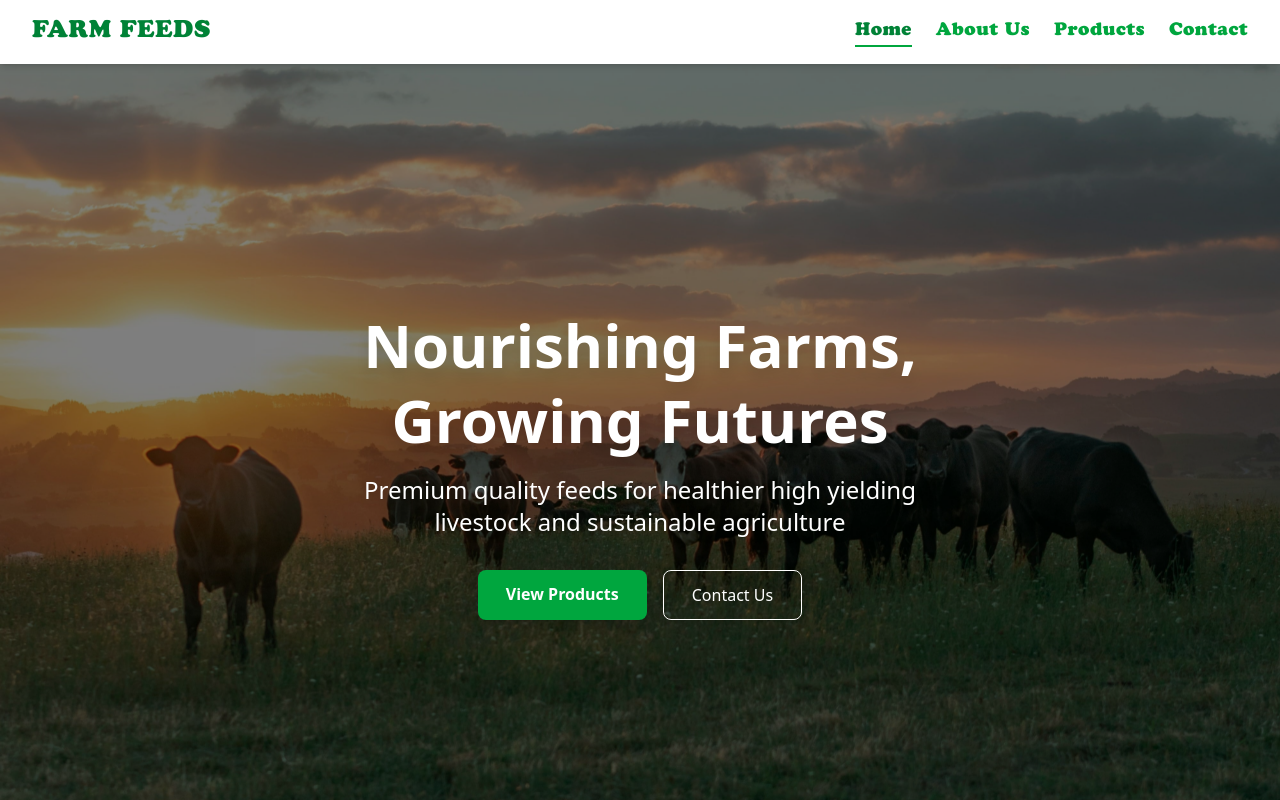
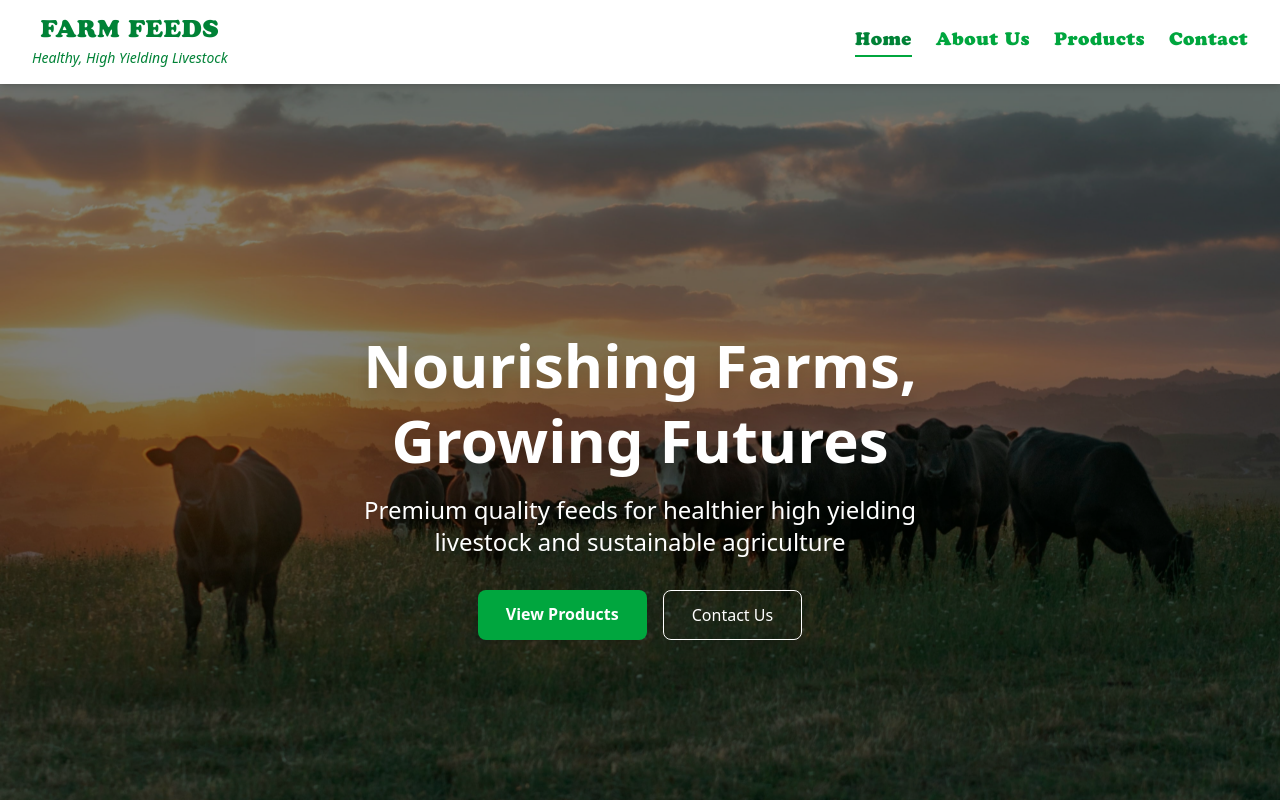
Before and after one commit to BenaKaniaru/Farm-Feeds-Website, a React (Vite) app: page / in a window 1280 px wide. Shown: the top 800 px of the page. Built offline with nearby package versions, Linux system fonts and the light colour scheme.

Commit message:
Updated the company logo

```diff
--- a/src/components/Header.jsx
+++ b/src/components/Header.jsx
@@ -15,8 +15,13 @@ export default function Header() {
   return (
     <header className="w-full py-4 px-8 bg-white flex justify-between items-center shadow-md sticky top-0 z-50">
       {/* Logo */}
-      <Link to="/" className="text-lg md:text-xl lg:text-2xl font-cooper-custom font-bold tracking-wide text-green-700">
-        FARM FEEDS
+      <Link to="/" className="flex flex-col text-center items-center">
+        <h1 className="text-lg md:text-xl lg:text-2xl font-cooper-custom font-bold tracking-wide text-green-700">
+          FARM FEEDS
+        </h1>
+        <p className="text-[10px] md:text-sm italic  text-green-700">
+          Healthy, High Yielding Livestock
+        </p>
       </Link>
 
       {/* Desktop Navigation */}
```
